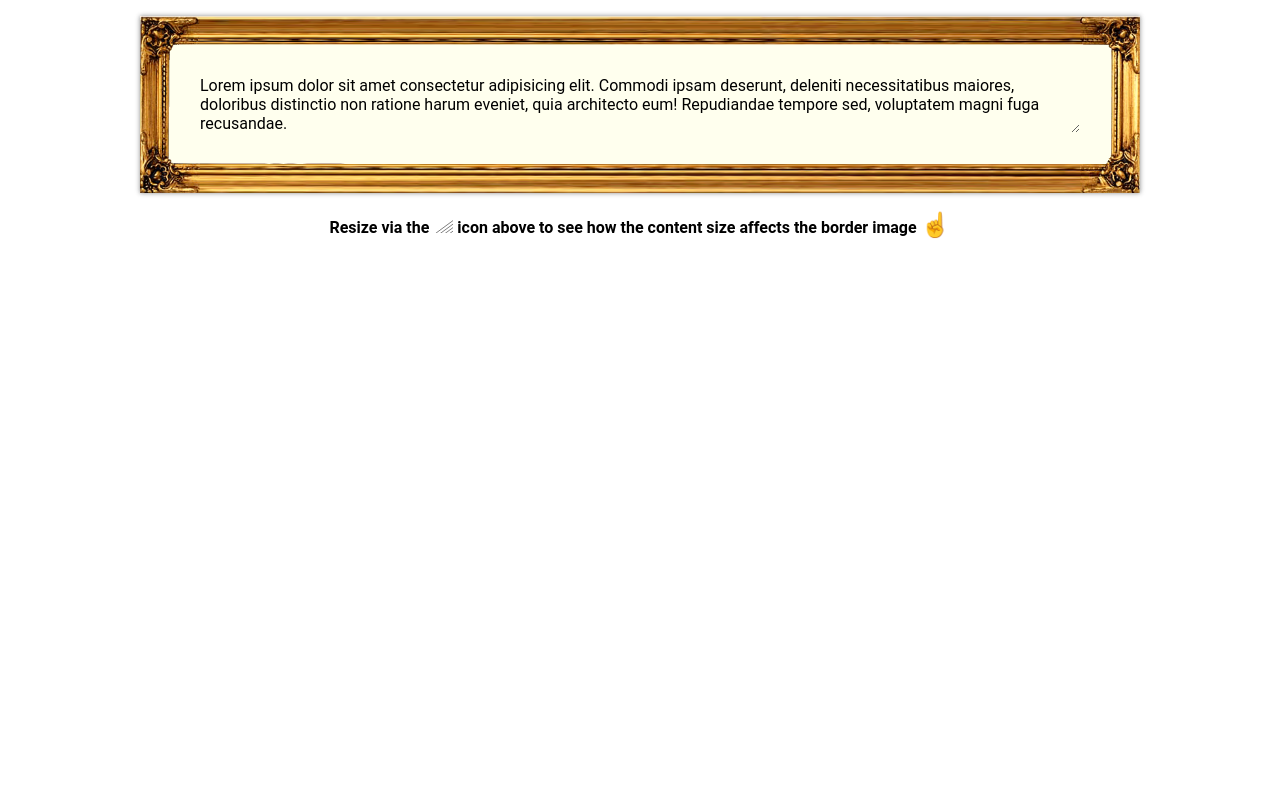
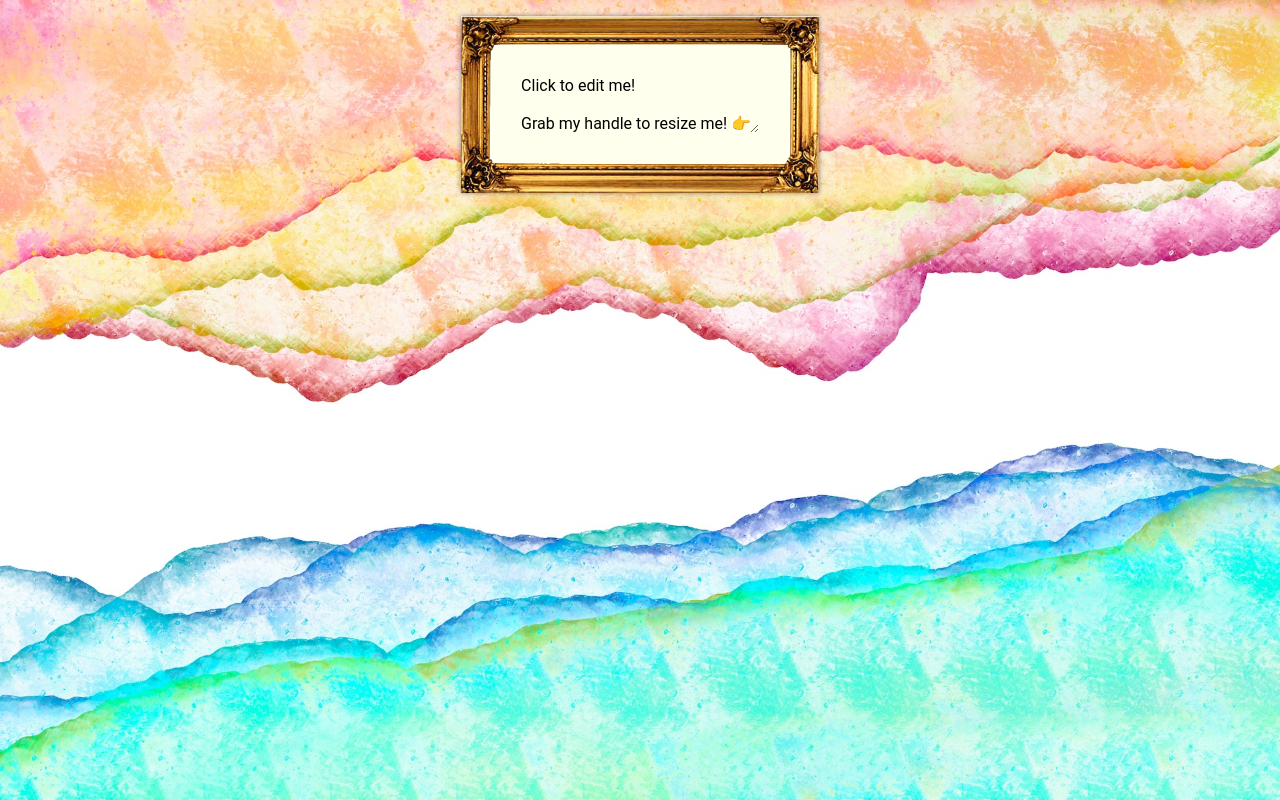
Before and after one commit to robole/artifice, a website built with Vite: page framed-content/index.html in a window 1280 px wide. Built offline with nearby package versions, Linux system fonts and the light colour scheme.

Commit message:
Change background of "framed content"

```diff
--- a/framed-content/index.html
+++ b/framed-content/index.html
@@ -9,14 +9,7 @@
   </head>
   <body>
     <p class="framed" contenteditable="true">
-      Lorem ipsum dolor sit amet consectetur adipisicing elit. Commodi ipsam
-      deserunt, deleniti necessitatibus maiores, doloribus distinctio non
-      ratione harum eveniet, quia architecto eum! Repudiandae tempore sed,
-      voluptatem magni fuga recusandae.
-    </p>
-    <p>
-      Resize via the<img src="img/resize-icon.svg" /> icon above to see how the
-      content size affects the border image <span>☝️</span>
+      Click to edit me!<br /><br />Grab my handle to resize me! 👉 &nbsp;
     </p>
   </body>
 </html>
--- a/framed-content/style.css
+++ b/framed-content/style.css
@@ -6,10 +6,8 @@
   border-style: inset;
   border-width: 60px;
 
-  display: block;
-
   background-color: #ffe;
-  margin: 0 auto;
+  margin: 0;
 
   resize: both;
   overflow: auto;
@@ -19,6 +17,8 @@
 
 body {
   background-color: biege;
+  background-image: url(img/background.jpg);
+  background-size: cover;
 
   display: grid;
   max-width: 1000px;
```
Also changed, not shown: index.html (+2 -2 lines), framed-content/img/background.jpg (added), framed-content/img/screenshot.png, readme.md.
